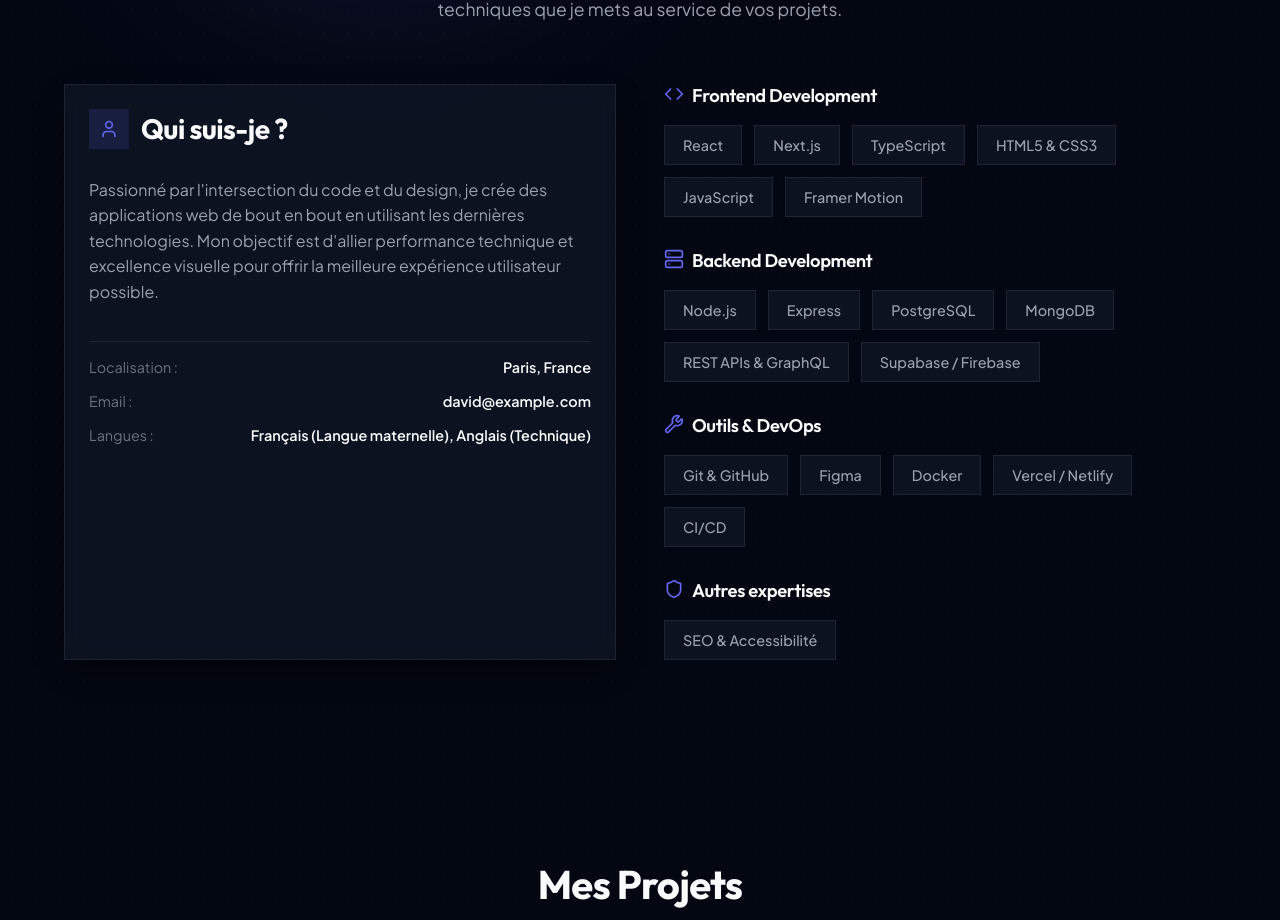
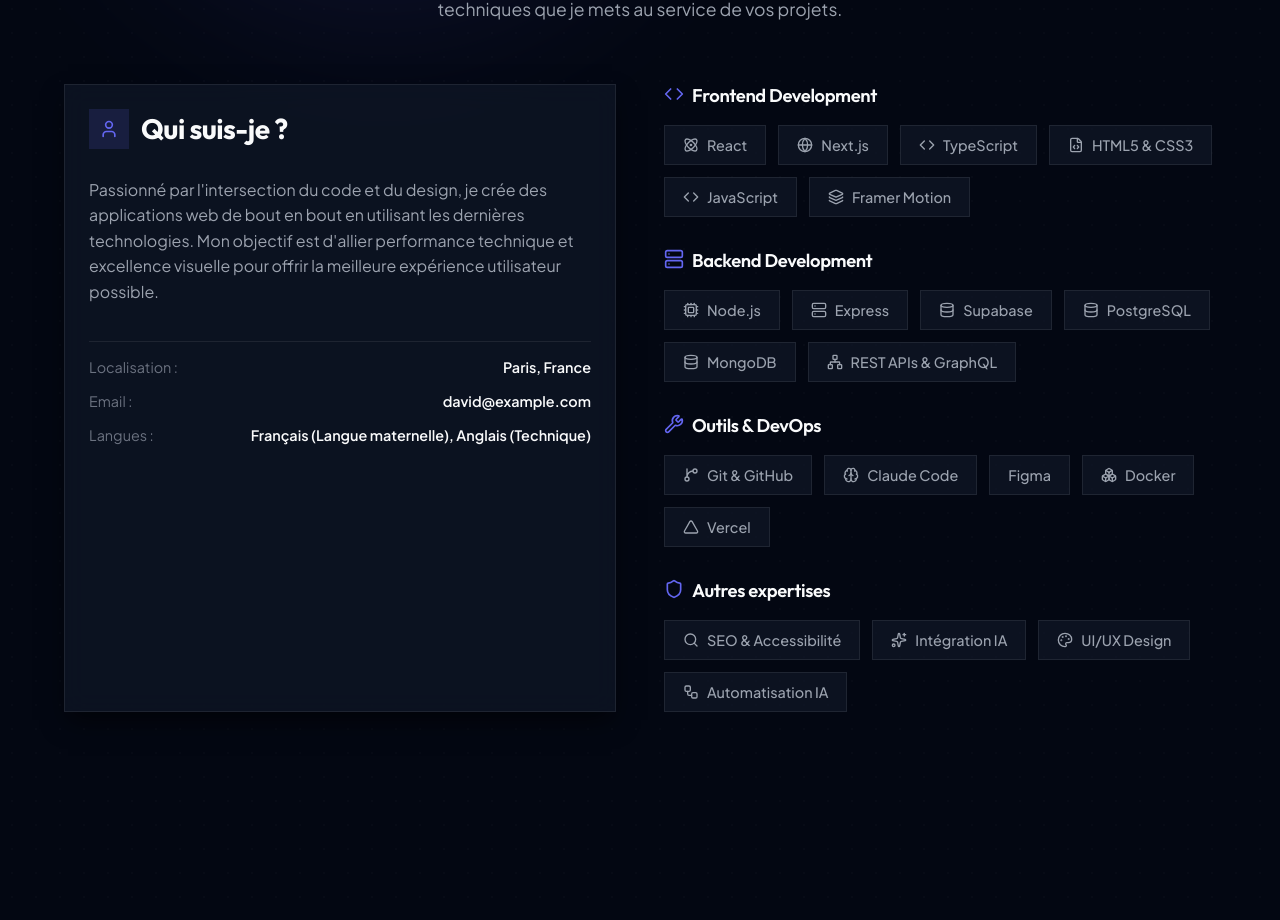
Before and after one commit to davidfirstassoue/portfolio-officiel, a Next.js app: page / in a window 1280 px wide. Shown: the part 1059-1979 px from the top of the page. Built offline with nearby package versions, Linux system fonts and the light colour scheme.

Commit message:
Feature: Add visual icons next to technical skills tags

```diff
--- a/src/components/About.tsx
+++ b/src/components/About.tsx
@@ -1,6 +1,7 @@
 "use client";
 
 import { motion } from "framer-motion";
+import * as LucideIcons from "lucide-react";
 import { User, Code, Server, Wrench, Shield } from "lucide-react";
 import { profileData, skillsData, Skill } from "@/data/portfolio";
 
@@ -88,11 +89,15 @@
                   </h4>
 
                   <div className="skills-list">
-                    {skills.map((skill) => (
-                      <span key={skill.name} className="skill-tag">
-                        {skill.name}
-                      </span>
-                    ))}
+                    {skills.map((skill) => {
+                      const IconComponent = skill.icon ? (LucideIcons[skill.icon as keyof typeof LucideIcons] as React.ComponentType<{ size?: number }>) : null;
+                      return (
+                        <span key={skill.name} className="skill-tag">
+                          {IconComponent && <IconComponent size={16} />}
+                          {skill.name}
+                        </span>
+                      );
+                    })}
                   </div>
                 </motion.div>
               );
--- a/src/data/portfolio.ts
+++ b/src/data/portfolio.ts
@@ -16,6 +16,7 @@
   name: string;
   category: 'frontend' | 'backend' | 'tools' | 'other';
   level?: number; // 1 to 5 or percentage
+  icon?: string;
 }
 
 export interface Project {
@@ -56,28 +57,31 @@
 
 export const skillsData: Skill[] = [
   // Frontend
-  { name: "React", category: "frontend", level: 5 },
-  { name: "Next.js", category: "frontend", level: 5 },
-  { name: "TypeScript", category: "frontend", level: 5 },
-  { name: "HTML5 & CSS3", category: "frontend", level: 5 },
-  { name: "JavaScript", category: "frontend", level: 5 },
-  { name: "Framer Motion", category: "frontend", level: 4 },
+  { name: "React", category: "frontend", level: 5, icon: "Atom" },
+  { name: "Next.js", category: "frontend", level: 5, icon: "Globe" },
+  { name: "TypeScript", category: "frontend", level: 5, icon: "Code" },
+  { name: "HTML5 & CSS3", category: "frontend", level: 5, icon: "FileCode" },
+  { name: "JavaScript", category: "frontend", level: 5, icon: "Code" },
+  { name: "Framer Motion", category: "frontend", level: 4, icon: "Layers" },
 
   // Backend
-  { name: "Node.js", category: "backend", level: 4 },
-  { name: "Express", category: "backend", level: 4 },
-  { name: "PostgreSQL", category: "backend", level: 4 },
-  { name: "MongoDB", category: "backend", level: 4 },
-  { name: "REST APIs & GraphQL", category: "backend", level: 4 },
-  { name: "Supabase / Firebase", category: "backend", level: 4 },
+  { name: "Node.js", category: "backend", level: 4, icon: "Cpu" },
+  { name: "Express", category: "backend", level: 4, icon: "Server" },
+  { name: "Supabase", category: "backend", level: 4, icon: "Database" },
+  { name: "PostgreSQL", category: "backend", level: 4, icon: "Database" },
+  { name: "MongoDB", category: "backend", level: 4, icon: "Database" },
+  { name: "REST APIs & GraphQL", category: "backend", level: 4, icon: "Network" },
 
   // Tools & Others
-  { name: "Git & GitHub", category: "tools", level: 5 },
-  { name: "Figma", category: "tools", level: 4 },
-  { name: "Docker", category: "tools", level: 3 },
-  { name: "Vercel / Netlify", category: "tools", level: 4 },
-  { name: "CI/CD", category: "tools", level: 3 },
-  { name: "SEO & Accessibilité", category: "other", level: 4 }
+  { name: "Git & GitHub", category: "tools", level: 5, icon: "GitBranch" },
+  { name: "Claude Code", category: "tools", level: 5, icon: "Brain" },
+  { name: "Figma", category: "tools", level: 4, icon: "Figma" },
+  { name: "Docker", category: "tools", level: 3, icon: "Boxes" },
+  { name: "Vercel", category: "tools", level: 4, icon: "Triangle" },
+  { name: "SEO & Accessibilité", category: "other", level: 4, icon: "Search" },
+  { name: "Intégration IA", category: "other", level: 4, icon: "Sparkles" },
+  { name: "UI/UX Design", category: "other", level: 4, icon: "Palette" },
+  { name: "Automatisation IA", category: "other", level: 4, icon: "Workflow" }
 ];
 
 export const projectsData: Project[] = [
```
